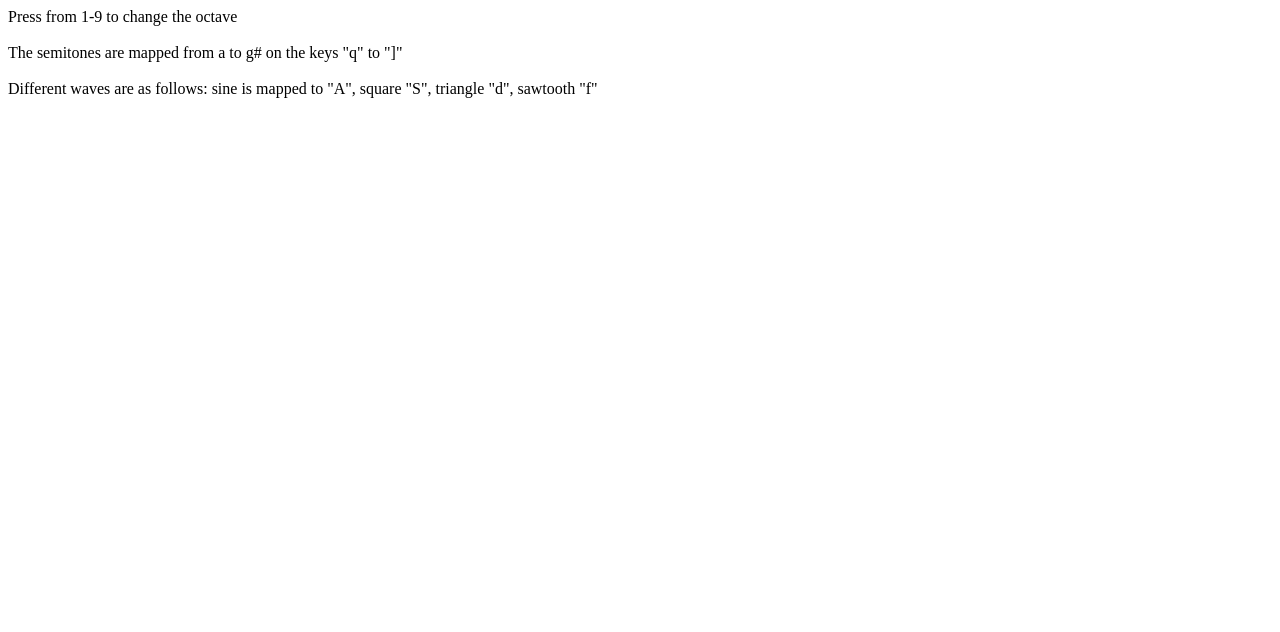
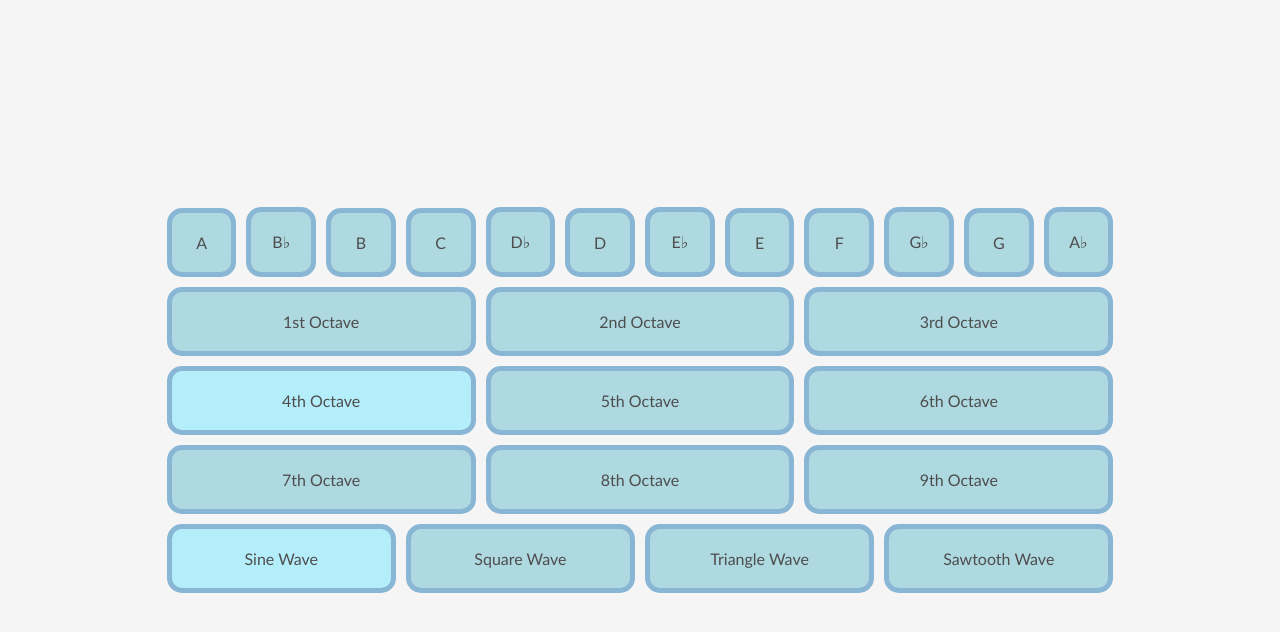
Before and after one commit to Tariselan/music-uncle, a plain HTML site: page index.html in a window 1280 px wide. Drawn offline with Linux system fonts and the light colour scheme.

Commit message:
overhaul

```diff
--- a/index.html
+++ b/index.html
@@ -5,9 +5,87 @@
     <link rel="stylesheet" href="style.css">
   </head>
   <body>
-    <p>Press from 1-9 to change the octave
-      <br><br>The semitones are mapped from a to g# on the keys "q" to "]"
-      <br><br>Different waves are as follows: sine is mapped to "A", square "S", triangle "d", sawtooth "f"
-    </p>
+    <div class="grid-container">
+      <!-- First Row with 12 boxes -->
+      <div class="grid-item" id="a">
+        A
+      </div>
+      <div class="grid-item" id="A">
+        B&flat;
+      </div>
+      <div class="grid-item" id="b">
+        B
+      </div>
+      <div class="grid-item" id="c"">
+        C
+      </div>
+      <div class="grid-item" id="C">
+        D&flat;
+      </div>
+      <div class="grid-item" id="d">
+        D
+      </div>
+      <div class="grid-item" id="D">
+        E&flat;
+      </div>
+      <div class="grid-item" id="e">
+        E
+      </div>
+      <div class="grid-item" id="f">
+        F
+      </div>
+      <div class="grid-item" id="F">
+        G&flat;
+      </div>
+      <div class="grid-item" id="g">
+        G
+      </div>
+      <div class="grid-item" id="G">
+        A&flat;
+      </div>
+
+      <!-- Second Row with 9 boxes -->
+      <div class="grid-item row-2">
+        1st Octave
+      </div>
+      <div class="grid-item row-2">
+        2nd Octave
+      </div>
+      <div class="grid-item row-2">
+        3rd Octave
+      </div>
+      <div class="grid-item row-2 selected">
+        4th Octave
+      </div>
+      <div class="grid-item row-2">
+        5th Octave
+      </div>
+      <div class="grid-item row-2">
+        6th Octave
+      </div>
+      <div class="grid-item row-2">
+        7th Octave
+      </div>
+      <div class="grid-item row-2">
+        8th Octave
+      </div>
+      <div class="grid-item row-2">
+        9th Octave
+      </div>
+
+      <!-- Third Row with 4 boxes -->
+      <div class="grid-item row-3 selected">
+        Sine Wave
+      </div>
+      <div class="grid-item row-3">
+        Square Wave
+      </div>
+      <div class="grid-item row-3">
+        Triangle Wave
+      </div>
+      <div class="grid-item row-3">
+        Sawtooth Wave
+      </div>
+    </div>
   </body>
 </html>
--- a/script.js
+++ b/script.js
@@ -9,15 +9,17 @@ const audioCtx = new AudioContext();
 my code >:)
 */
 const waveType = ["sine", "square", "triangle", "sawtooth"];
-var wave;
+var wave = waveType[0];
 
 function pitch(hertz, time) {
     let sound = audioCtx.createOscillator();
-    sound.type = waveType[wave];
+    sound.type = wave;
     sound.frequency.setValueAtTime(hertz, audioCtx.currentTime);
     sound.connect(audioCtx.destination);
     sound.start();
-    setTimeout(function() {sound.stop()}, time)
+    setTimeout(function() {
+        sound.stop()
+    }, time);
 }
 
 // note, altered form a = a natural and A = a sharp,
@@ -25,7 +27,7 @@ function pitch(hertz, time) {
 const pitchConstant = Math.pow(2, (1/12)); // interval between semitones
 const lowA = 55 // hz of low A
 
-var octave = 3;
+var octave = 4;
 const validOctaves = ["1","2","3","4","5","6", "7", "8", "9"];
 const validKeyBindsNotes = ["q", "w", "e", "r", "t", "y", "u", "i", "o", "p", "[", "]"];
 const validKeyBindsWaves = ["a", "s", "d", "f"];
@@ -76,13 +78,18 @@ function octaveMult(octave) {
 document.body.addEventListener("keypress", function(event) {
     if (validKeyBindsNotes.includes(event.key)) {
         let frequency =  (noteMap.get(keyBindNotes.get(event.key)) * octaveMult(octave));
-        pitch(frequency, 50);
+        let time = 150;
+        pitch(frequency, time);
+        document.getElementById(keyBindNotes.get(event.key)).classList.add("selected");
+        setTimeout(() => {
+            document.getElementById(keyBindNotes.get(event.key)).classList.remove("selected");
+        }, time);
     };
     if (validOctaves.includes(event.key)){
         let int = parseInt(event.key);
         octave = int;
     };
     if (validKeyBindsWaves.includes(event.key)) {
-        wave = keyBindWaves.get(event.key);
+        wave = waveType[keyBindWaves.get(event.key)];
     }
 })
--- a/style.css
+++ b/style.css
@@ -0,0 +1,40 @@
+body {
+  display: flex;
+  justify-content: center;
+  align-items: center;
+  height: 100vh; /* Use 100% of the viewport height */
+  margin: 0; /* Remove default margin */
+  background-color: #f5f5f5;
+  font-family: 'Gill Sans', 'Gill Sans MT', Calibri, sans-serif;
+
+}
+
+.grid-container {
+  display: grid;
+  grid-template-columns: repeat(12, 1fr); /* First row with 12 columns */
+  grid-gap: 10px; /* Adjust the gap between grid items */
+  justify-content: center; /* Center horizontally */
+  align-items: center; /* Center vertically */
+}
+
+.grid-item {
+  padding: 20px;
+  text-align: center;
+  background-color: #aed9e0; /* Pastel background color for the div */
+  border: 5px solid #8ab6d6; /* Pastel border color for the div */
+  border-radius: 15px;
+  color: #4d4d4d; /* Font color for the div */
+}
+
+.selected {
+  background-color: #b4eefb;
+}
+
+/* Customize the number of columns for the second and third rows */
+.grid-item.row-2 {
+  grid-column: span 4; /* Adjust based on the number of columns in the second row */
+}
+
+.grid-item.row-3 {
+  grid-column: span 3; /* Adjust based on the number of columns in the third row */
+}
```
